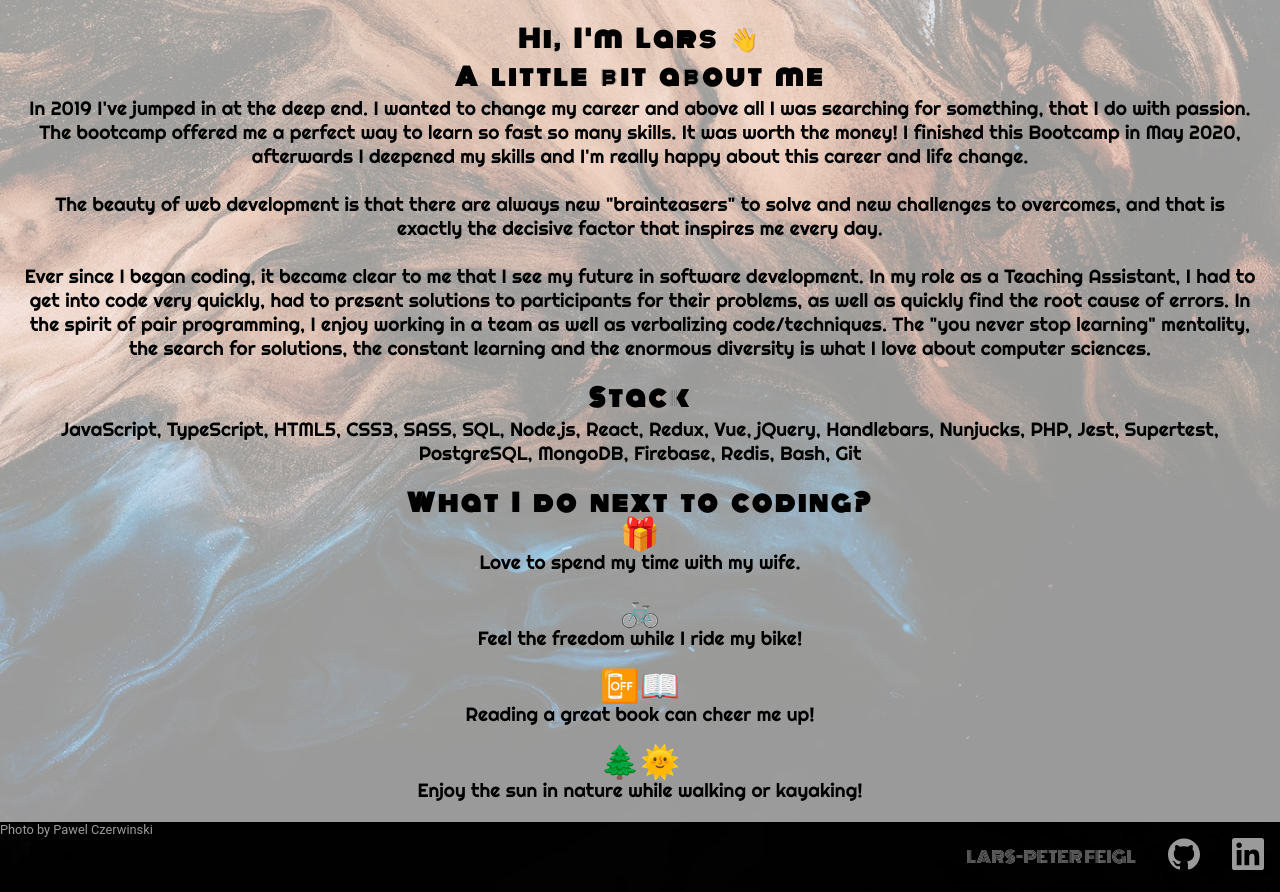
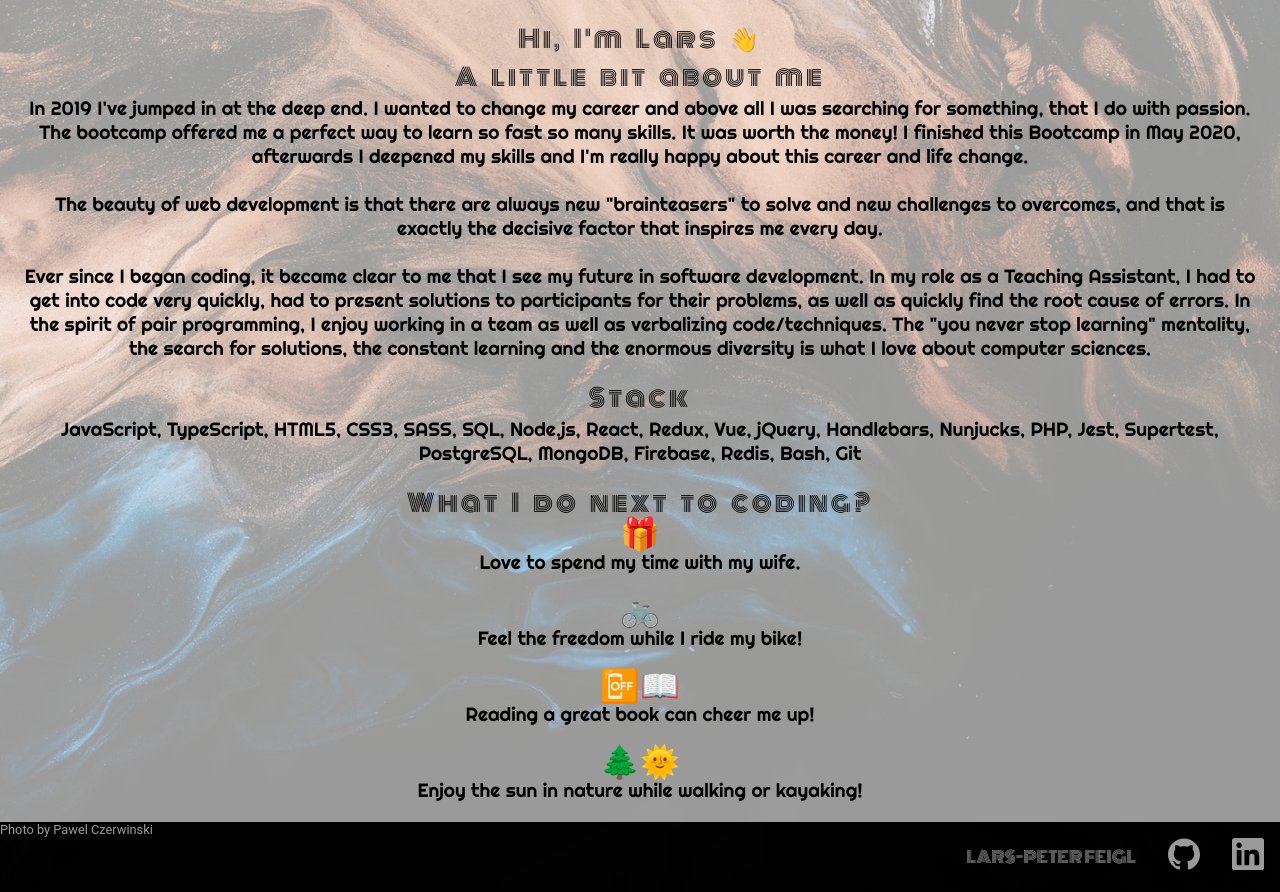
Before and after one commit to LPF33/from-node-to-php, a PHP site: page / in a window 1280 px wide. Shown: the part 58-950 px from the top of the page. Run offline with PHP 8.4, Linux system fonts and the light colour scheme.

Commit message:
style(headlines): font-weight

```diff
--- a/public/styles/style.css
+++ b/public/styles/style.css
@@ -32,8 +32,9 @@ body {
     background-position: left bottom;
 }
 
-h1, h2 {
+h1, h2, h3, h4 {
     font-family: var(--monoton-font);
+    font-weight: normal;
 }
 
 p {
```
